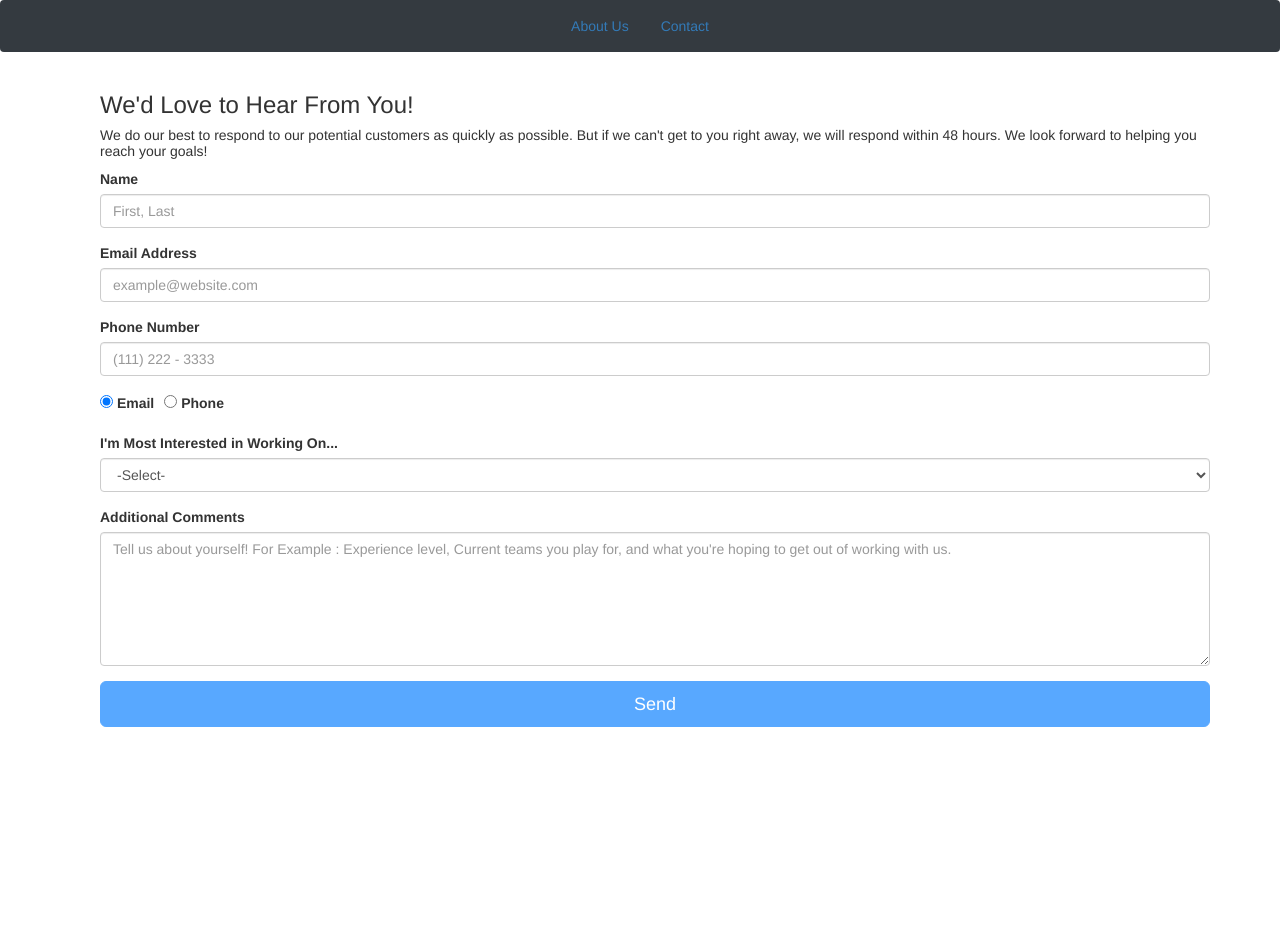
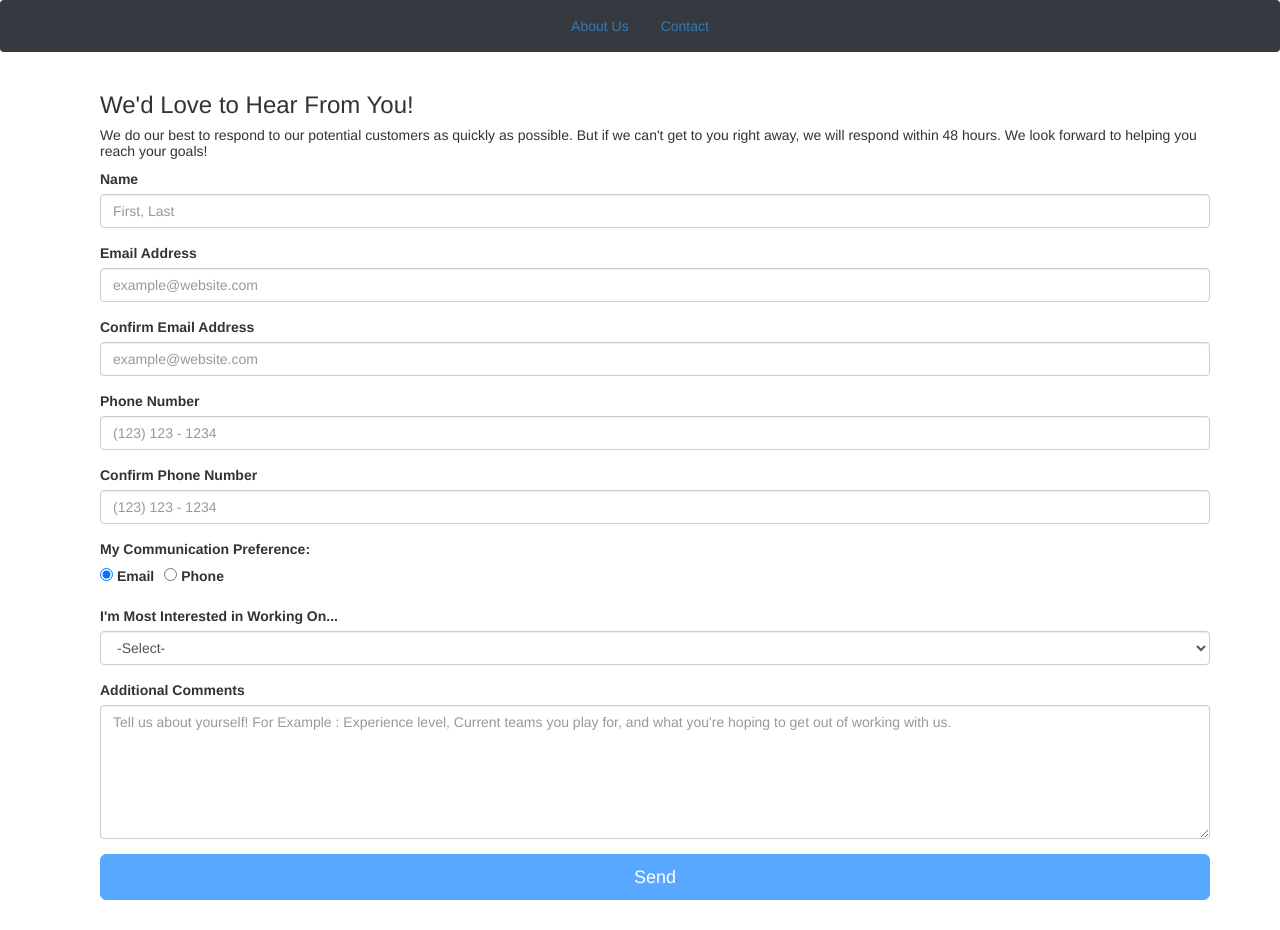
Before and after one commit to LeviWright17/PersonalTraining, an Angular app: page /#/contact in a window 1280 px wide. Before the commit the page ends 800 px from the top, so only its background shows below. Built offline with nearby package versions, Linux system fonts and the light colour scheme.

Commit message:
sucked a lot

```diff
--- a/src/app/contact/contact.component.html
+++ b/src/app/contact/contact.component.html
@@ -1,61 +1,53 @@
 <div class="container">
   <h3>We'd Love to Hear From You!</h3>
-  <h5>We do our best to respond to our potential customers as quickly as possible. But if we can't get to you right away, we will respond within 48 hours.
+  <h5>We do our best to respond to our potential customers as quickly as possible. But if we can't get to you right
+    away, we will respond within 48 hours.
     We look forward to helping you reach your goals!
   </h5>
   <form (ngSubmit)="sendEmail()" [formGroup]="contactForm" novalidate>
     <div class="form-group">
-      <label >Name</label>
-      <input id="name"
-              type="text"
-              class="form-control"
-              placeholder="First, Last"
-              formControlName="name" />
+      <label>Name</label>
+      <input id="name" type="text" class="form-control" placeholder="First, Last" formControlName="name" />
+    </div>
+    <div formGroupName="emailGroup">
+      <div class="form-group">
+        <label>Email Address</label>
+        <input id="email" type="text" class="form-control" placeholder="example@website.com" formControlName="email"
+            [ngClass]="{'field-error-border': !contactForm.get('emailGroup.email').valid
+                                              && (contactForm.get('emailGroup.email').touched || contactForm.get('emailGroup.email').dirty) }"/>
       </div>
       <div class="form-group">
-      <label>Email Address</label>
-      <input id="email"
-              type="text"
-              class="form-control"
-              placeholder="example@website.com"
-              formControlName="email"/>
+        <label>Confirm Email Address</label>
+        <input id="confirmEmail" type="text" class="form-control" placeholder="example@website.com" formControlName="confirmEmail" />
+      </div>
+    </div>
+    <div formGroupName="phoneGroup">
+    <div class="form-group">
+      <label>Phone Number</label>
+      <input id="phone" type="text" class="form-control" placeholder="(123) 123 - 1234" formControlName="phone"/>
     </div>
     <div class="form-group">
-        <label>Phone Number</label>
-        <input id="phone"
-              type="text"
-              class="form-control"
-              placeholder="(111) 222 - 3333"
-              formControlName="phone"
-              [ngClass]="{'field-error-border' : !contactForm.get('phone').valid && contactForm.get('phone').touched}"/>
+      <label>Confirm Phone Number</label>
+      <input id="phone" type="text" class="form-control" placeholder="(123) 123 - 1234" formControlName="confirmPhone"/>
     </div>
-    <span class="field-error-text" *ngIf=" contactForm.get('phone').touched && contactForm.get('phone').valid">
+  </div>
+    <span class="field-error-text" *ngIf=" contactForm.get('phoneGroup.phone').touched && contactForm.get('phoneGroup.phone').valid">
       Phone Number must be 10 digits
     </span>
+    <label>My Communication Preference:</label>
     <div class="form-group">
       <label class="communication-preference-radio-spacing">
-          <input
-                id="emailRadio"
-                type="radio"
-                value="email"
-                formControlName="communicationPreference"
-                (click)="setCommunicationPreference('email')"> Email
+        <input id="emailRadio" type="radio" value="email" formControlName="communicationPreference" (click)="setCommunicationPreference('email')">
+        Email
       </label>
       <label>
-          <input
-                id="phoneRadio"
-                type="radio"
-                value="phone"
-                formControlName="communicationPreference"
-                (click)="setCommunicationPreference('phone')"> Phone
+        <input id="phoneRadio" type="radio" value="phone" formControlName="communicationPreference" (click)="setCommunicationPreference('phone')">
+        Phone
       </label>
     </div>
     <div class="form-group">
       <label>I'm Most Interested in Working On...</label>
-      <select
-              id="primaryInterest"
-              class="form-control"
-              formControlName="primaryInterest">
+      <select id="primaryInterest" class="form-control" formControlName="primaryInterest">
         <option value="" disabled="true">-Select-</option>
         <option *ngFor="let interest of interests">
           {{ interest }}
@@ -63,18 +55,11 @@
       </select>
     </div>
     <div class="form-group">
-        <label >Additional Comments</label>
-        <textarea
-                id="additionalComments"
-                class="form-control"
-                placeholder="Tell us about yourself! For Example : Experience level, Current teams you play for, and what you're hoping to get out of working with us."
-                rows="6" id="emailContent"
-                formControlName="additionalComments"></textarea>
+      <label>Additional Comments</label>
+      <textarea id="additionalComments" class="form-control" placeholder="Tell us about yourself! For Example : Experience level, Current teams you play for, and what you're hoping to get out of working with us."
+        rows="6" id="emailContent" formControlName="additionalComments"></textarea>
     </div>
-    <button class="btn btn-primary btn-lg btn-block save-button"
-            type="submit"
-            id="sendEmailButton"
-            [title]="contactForm.valid ? 'Send us an email' : 'Disabled until all required fields are filled with valid data'"
+    <button class="btn btn-primary btn-lg btn-block save-button" type="submit" id="sendEmailButton" [title]="contactForm.valid ? 'Send us an email' : 'Disabled until all required fields are filled with valid data'"
       [disabled]="!contactForm.valid">
       Send</button>
   </form>
--- a/src/app/contact/contact.component.ts
+++ b/src/app/contact/contact.component.ts
@@ -1,13 +1,29 @@
 import { Component, OnInit } from '@angular/core';
 import { potentialCustomer } from '../models/potentialCustomer.model';
-import { FormGroup, FormControl, FormBuilder, Validators, AbstractControl } from '@angular/forms';
+import { FormGroup, FormControl, FormBuilder, Validators, AbstractControl, ValidatorFn } from '@angular/forms';
+import { formControlBinding } from '@angular/forms/src/directives/reactive_directives/form_control_directive';
 
-function phoneNumberRange(control: AbstractControl): { [key: string]: boolean }  | null {
-  if(control.value !== null && (isNaN(control.value))){
-    return {'range': true}
-  }
-  return null;
-}
+//This is an example of how to do a custom validator. Custom validators can only take in
+//one argument, which is the abstract control.
+// function phoneNumberRange(control: AbstractControl): { [key: string]: boolean }  | null {
+//   if(control.value !== null && (isNaN(control.value))){
+//     return {'range': true}
+//   }
+//   return null;
+// }
+
+//If you want a validator that can take in more arguments, you have to get tricky and create
+//a factory function like this :
+// function ratingRange(min: number, max: number): ValidatorFn {
+//   return (c: AbstractControl): { [key: string]: boolean } | null => {
+//     if (c.value !== null && (isNaN(c.value) || c.value < min || c.value > max)) {
+//       return { 'range': true }
+//     }
+//     return null;
+//   }
+// }
+
+
 
 @Component({
   selector: 'app-contact',
@@ -16,7 +32,7 @@ function phoneNumberRange(control: AbstractControl): { [key: string]: boolean }
   styleUrls: ['./contact.component.css']
 })
 export class ContactComponent implements OnInit {
-  public numberOfTrainees =[
+  public numberOfTrainees = [
     1, 2, 3, 4, 5
   ]
 
@@ -46,7 +62,9 @@ export class ContactComponent implements OnInit {
   contactForm: FormGroup;
   name = new FormControl();
   email = new FormControl();
+  confirmEmail = new FormControl();
   phone = new FormControl();
+  confirmPhone = new FormControl();
   communicationPreference = new FormControl();
   primaryInterest = new FormControl();
   additionalComments = new FormControl();
@@ -59,29 +77,35 @@ export class ContactComponent implements OnInit {
     this.potentialCustomer.communicationPreference = '';
   }
 
-  ngOnInit() : void {
+  ngOnInit(): void {
     this.contactForm = this.formBuilder.group({
       name: ['', [Validators.required]],
+      emailGroup: this.formBuilder.group({
         email: ['', [Validators.email]],
+        confirmEmail: ['', [Validators.email]]
+      }),
+      phoneGroup: this.formBuilder.group({
         phone: ['', [Validators.required, Validators.minLength(10), Validators.pattern("^[0-9]*$")]],
+        confirmPhone: ['', [Validators.required, Validators.minLength(10), Validators.pattern("^[0-9]*$")]],
+      }),
       communicationPreference: ['email'],
       primaryInterest: [''],
       additionalComments: ['', [Validators.required, Validators.minLength(20)]]
     })
   }
 
-  public setCommunicationPreference(selectedCommunicationPreference: string) : void {
+  public setCommunicationPreference(selectedCommunicationPreference: string): void {
     const emailControl = this.contactForm.get('email');
-    if(selectedCommunicationPreference === 'email'){
+    if (selectedCommunicationPreference === 'email') {
       emailControl.setValidators([Validators.required, Validators.email]);
     }
-    else{
+    else {
       emailControl.clearValidators();
     }
     emailControl.updateValueAndValidity();
   }
 
-  public sendEmail(){
+  public sendEmail() {
     console.log("YAY");
   }
 
```
Lines whose indentation alone changed are shown as unchanged.
